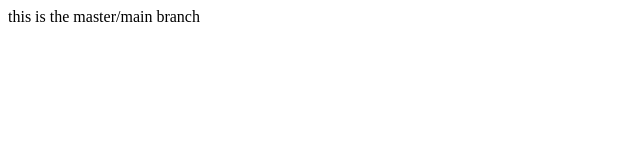
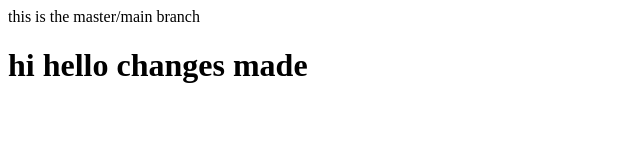
Before and after one commit to TRIVENI234/41r-merging, a plain HTML site: page index.html in a window 1280 px wide. Shown: the whole page, without its empty margins (0-640 px from the left). Drawn offline with Linux system fonts and the light colour scheme.

Commit message:
hello chanegs made

```diff
--- a/index.html
+++ b/index.html
@@ -7,5 +7,6 @@
 </head>
 <body>
     this is the master/main branch
+    <h1>hi hello changes made</h1>
 </body>
 </html>
```
